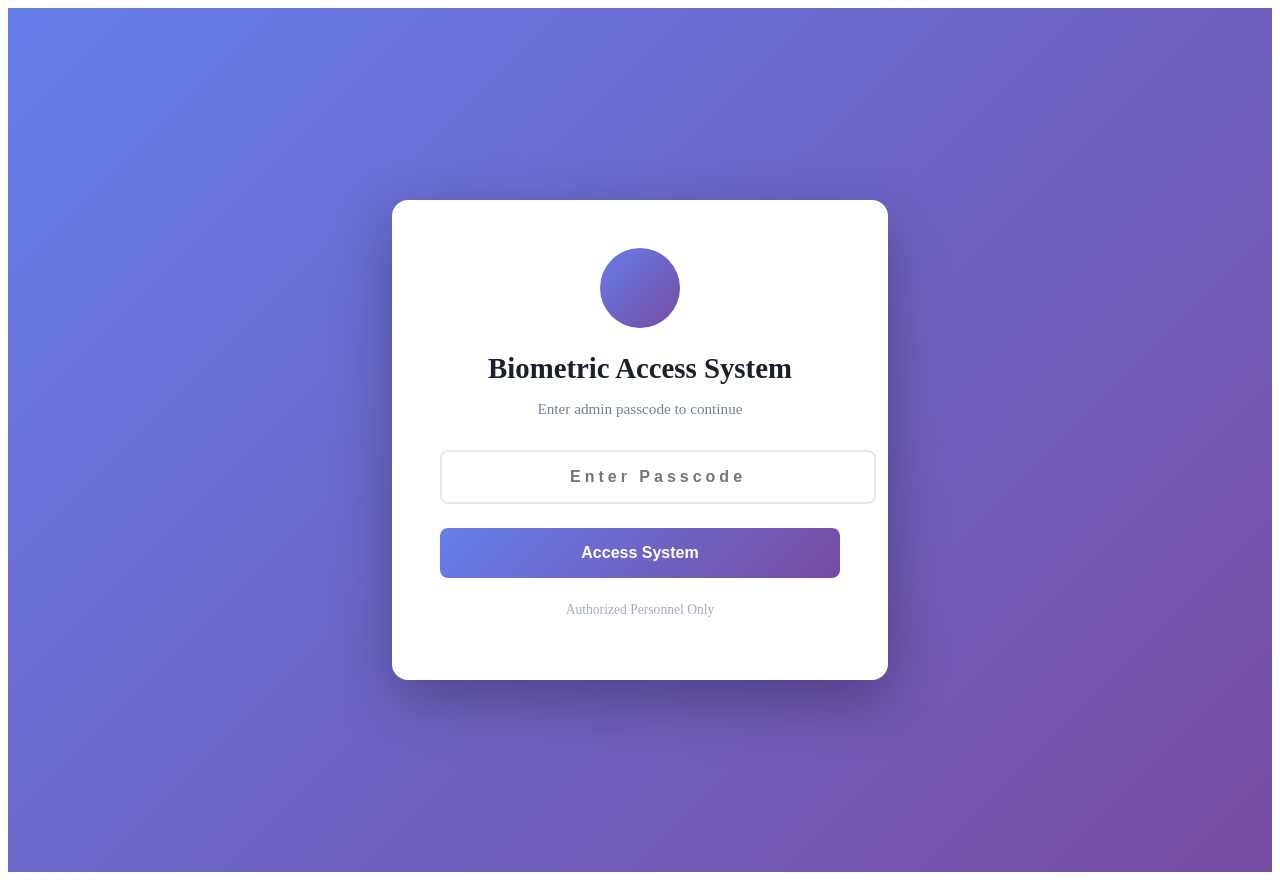
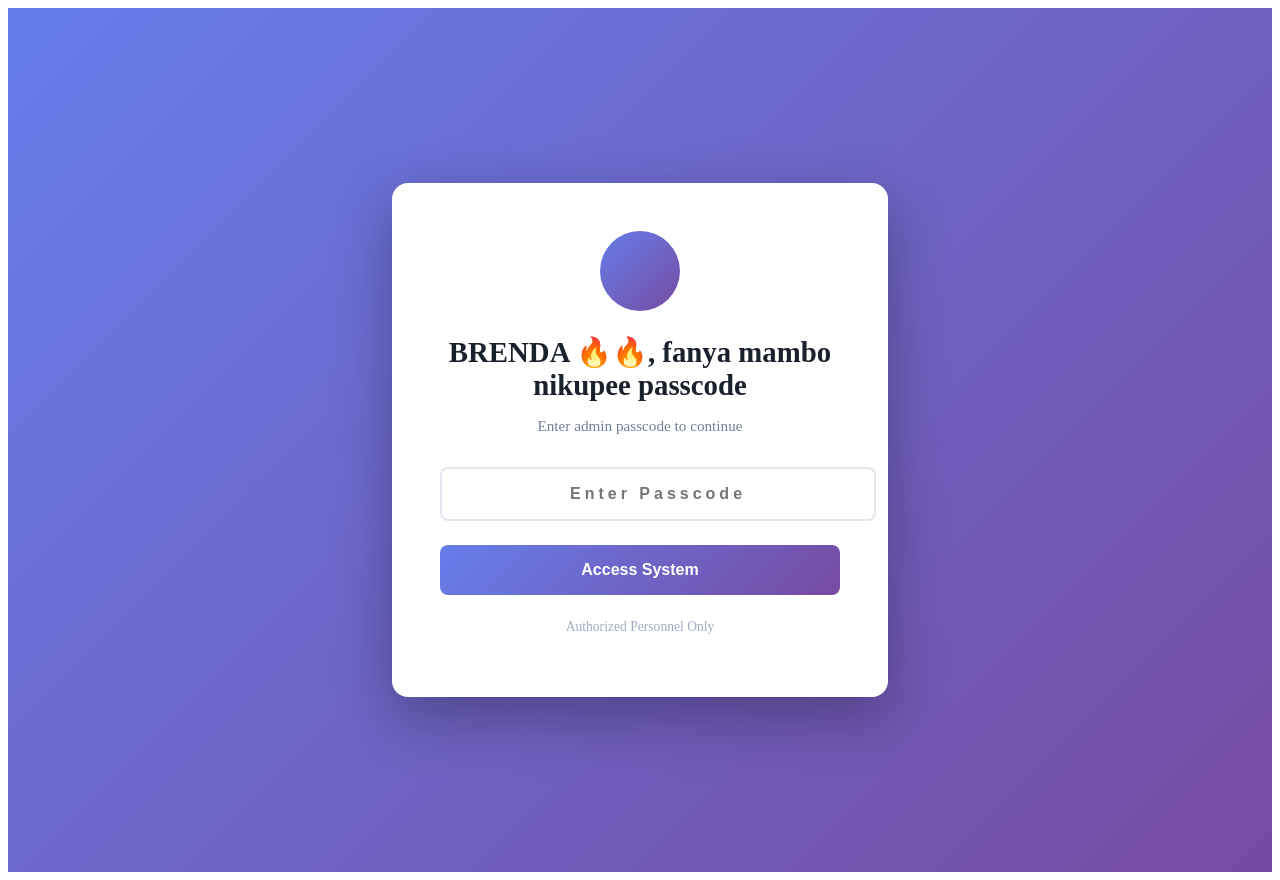
Before and after one commit to IanOtollo/school-biometric-system, a React (Vite) app: page / in a window 1280 px wide. Built offline with nearby package versions, Linux system fonts and the light colour scheme.

Commit message:
all changes BTW

```diff
--- a/src/school-biometric-system.jsx
+++ b/src/school-biometric-system.jsx
@@ -67,7 +67,7 @@ const PasscodeLogin = ({ onSuccess }) => {
             color: '#1a202c',
             marginBottom: '0.5rem'
           }}>
-            Biometric Access System
+            BRENDA 🔥🔥, fanya mambo nikupee passcode
           </h1>
           <p style={{ color: '#718096', fontSize: '0.95rem' }}>
             Enter admin passcode to continue
```
